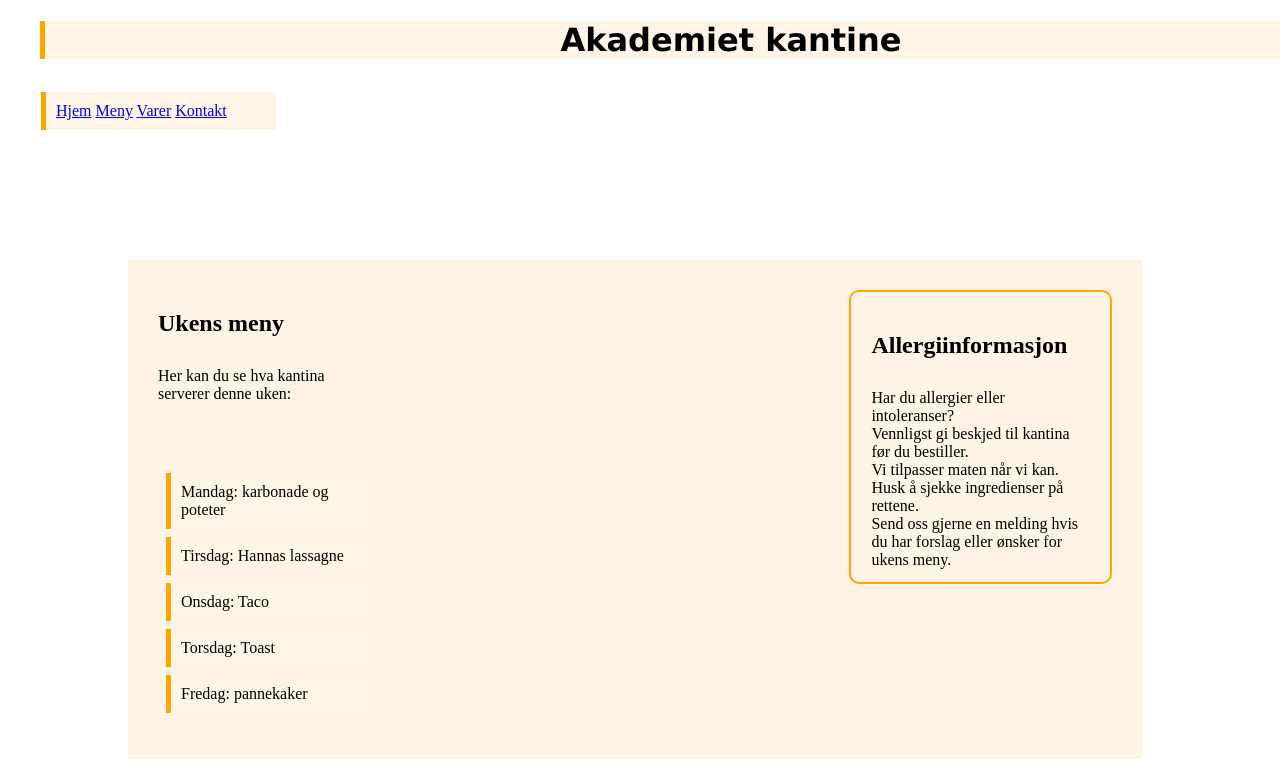
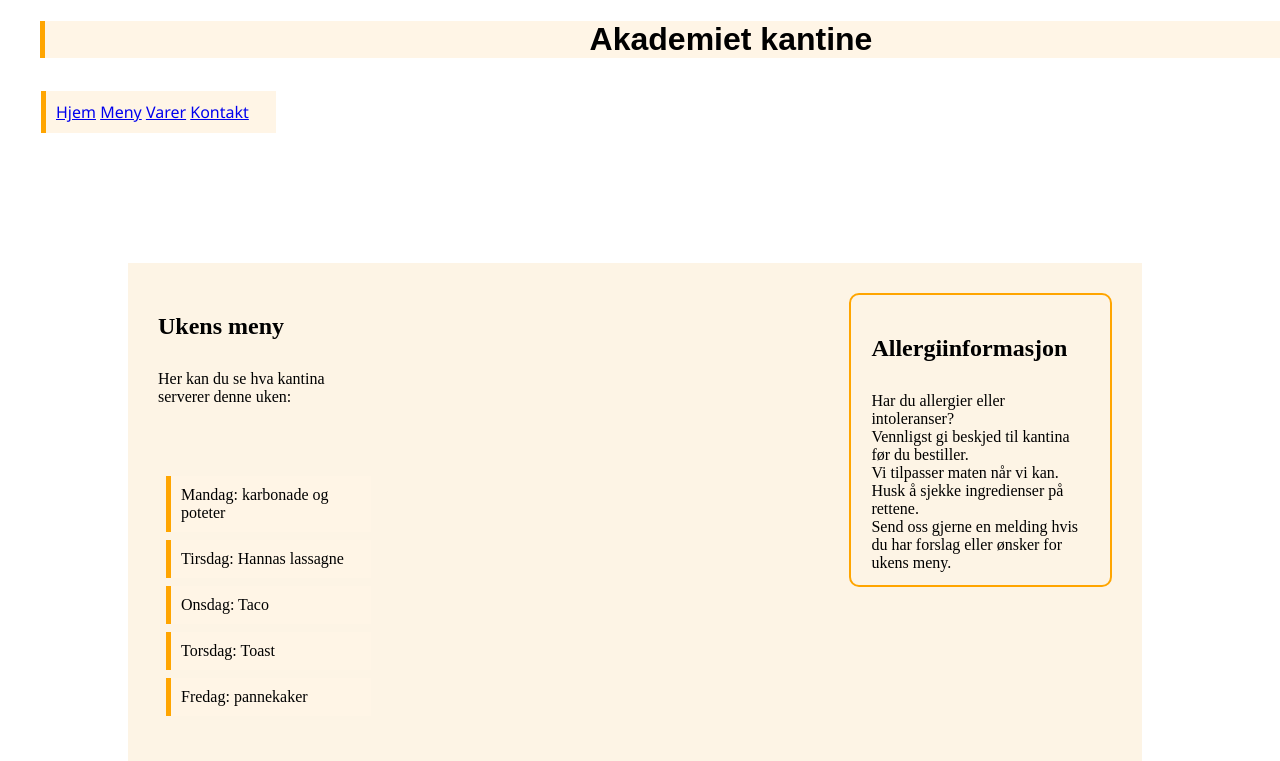
Before and after one commit to mikailtirit/kantinenettside, a Flask app: page /meny in a window 1280 px wide; the page is wider, and only the part inside the window is pictured. Shown: the top 761 px of that part. Run offline with Flask 3, Linux system fonts and the light colour scheme.

Commit message:
endret font på hovedoverskrift og endretfont på navigerings knappene

```diff
--- a/static/style.css
+++ b/static/style.css
@@ -5,7 +5,7 @@
     width: 1372px;
     border-right: 5px solid orange;
     margin-left: 32px;
-    font-family: 'Lucida Sans', 'Lucida Sans Regular', 'Lucida Grande', 'Lucida Sans Unicode', Geneva, Verdana, sans-serif;
+    font-family: Arial, Helvetica, sans-serif;
 }
 
 .navbardesign {
@@ -14,7 +14,7 @@
     padding: 10px;
     border-left: 5px solid orange;
     width: 210px;
-
+    font-family: 'Segoe UI', Tahoma, Geneva, Verdana, sans-serif;
 }
 
 
```
